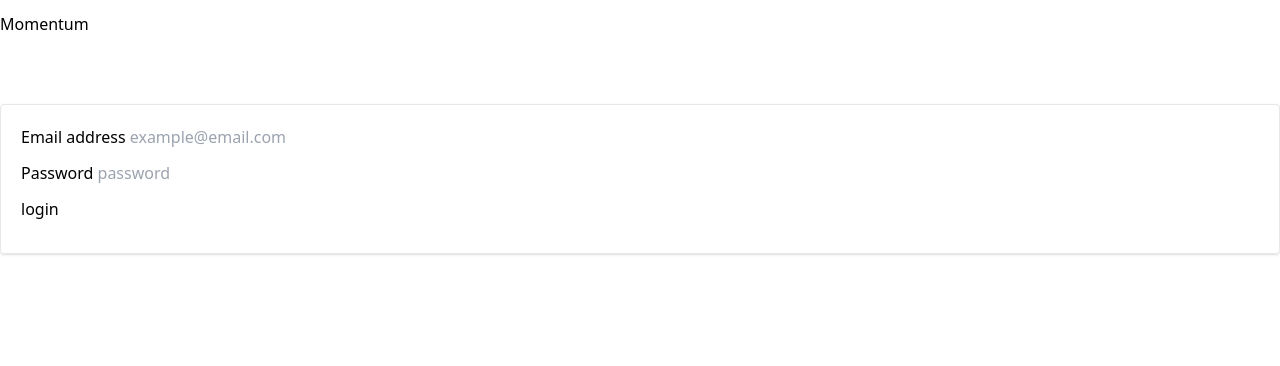
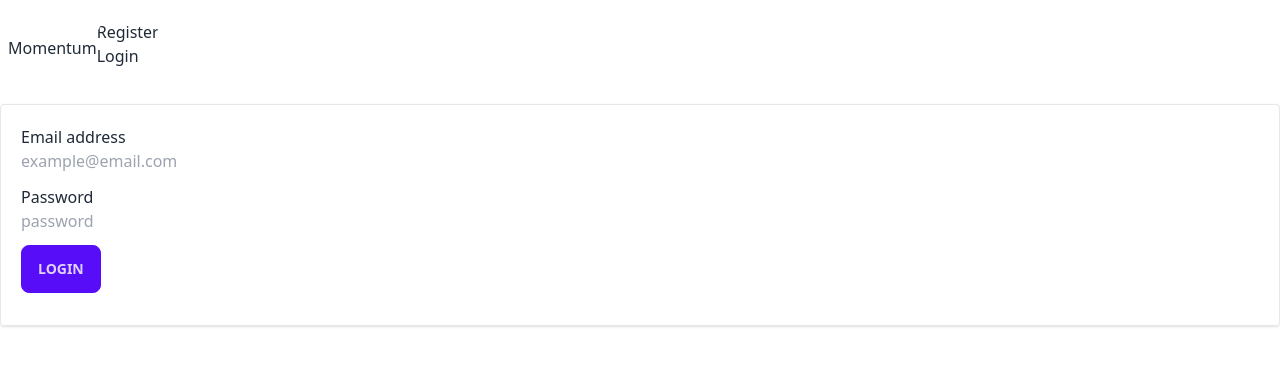
Before and after one commit to Karitchi/momentum, a SvelteKit app in the folder sveltekit/: page /login in a window 1280 px wide. Shown: the top 366 px of the page. Built offline with nearby package versions, Linux system fonts and the light colour scheme; no server answers; the database is empty.

Commit message:
init daisy

```diff
--- a/sveltekit/package.json
+++ b/sveltekit/package.json
@@ -11,6 +11,7 @@
 		"@sveltejs/adapter-auto": "^2.0.0",
 		"@sveltejs/kit": "^1.20.4",
 		"autoprefixer": "^10.4.14",
+		"daisyui": "^3.1.9",
 		"postcss": "^8.4.25",
 		"svelte": "^4.0.0",
 		"tailwindcss": "^3.3.2",
--- a/sveltekit/src/app.html
+++ b/sveltekit/src/app.html
@@ -1,5 +1,5 @@
 <!DOCTYPE html>
-<html lang="en">
+<html lang="en" data-theme="light">
 
 <head>
 	<meta charset="utf-8" />
--- a/sveltekit/tailwind.config.js
+++ b/sveltekit/tailwind.config.js
@@ -4,5 +4,37 @@ export default {
   theme: {
     extend: {},
   },
-  plugins: [],
+  plugins: [require("daisyui")],
+  daisyui: {
+    themes: ["light",
+      "dark",
+      "cupcake",
+      "bumblebee",
+      "emerald",
+      "corporate",
+      "synthwave",
+      "retro",
+      "cyberpunk",
+      "valentine",
+      "halloween",
+      "garden",
+      "forest",
+      "aqua",
+      "lofi",
+      "pastel",
+      "fantasy",
+      "wireframe",
+      "black",
+      "luxury",
+      "dracula",
+      "cmyk",
+      "autumn",
+      "business",
+      "acid",
+      "lemonade",
+      "night",
+      "coffee",
+      "winter",],
+  },
+
 }
```
Also changed, not shown: 1 other file (tests, documents, lock files or other folders).
